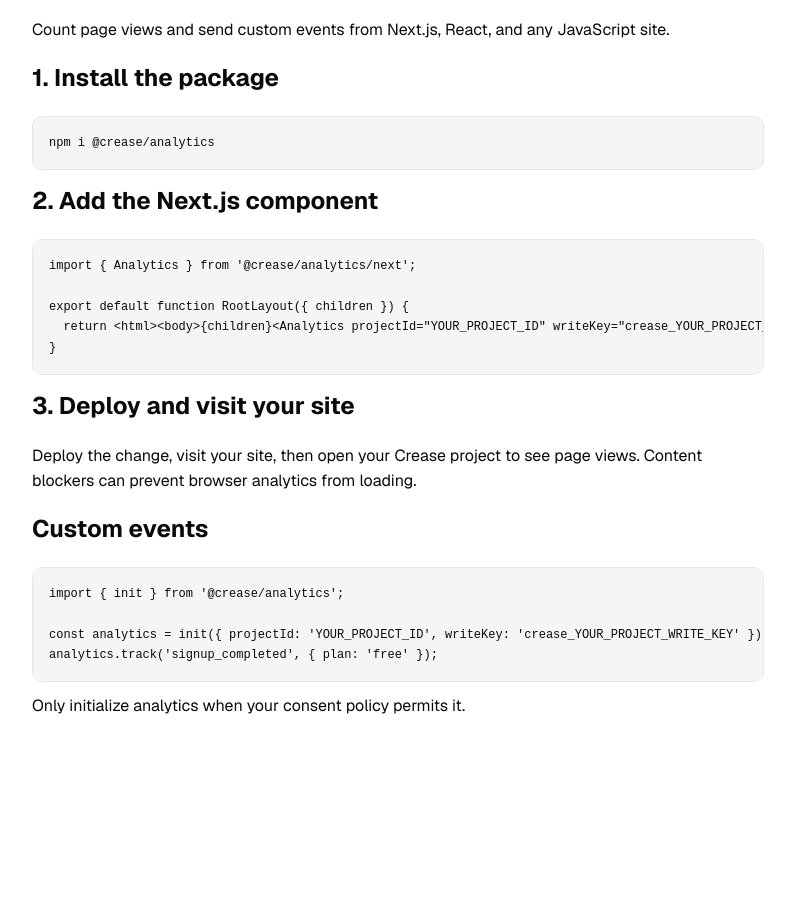
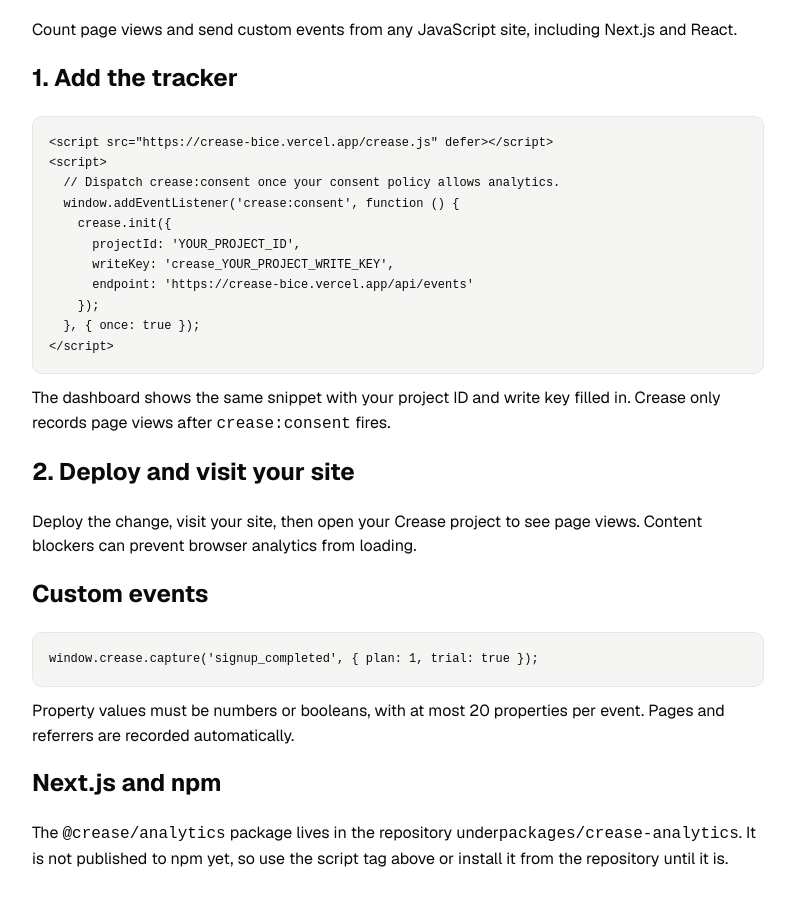
Before and after one commit to AmanSagar0607/crease, a Next.js app: page /docs in a window 1280 px wide. Shown: the part 260-1166 px from the top of the page, without its empty margins (242-1037 px from the left). Before the commit the page ends 1067 px from the top, so only its background shows below. Built offline with nearby package versions, Linux system fonts and the light colour scheme.

Commit message:
Lead docs with the working script-tag install

```diff
--- a/app/docs/page.tsx
+++ b/app/docs/page.tsx
@@ -9,24 +9,35 @@ export default function Docs() {
       <Link href="/">✳ Crease</Link>
       <ThemeToggle />
     </header>
-    <p style={{ fontSize: 12, letterSpacing: '.1em', marginTop: 48 }}>CREASE ANALYTICS / NPM</p>
+    <p style={{ fontSize: 12, letterSpacing: '.1em', marginTop: 48 }}>CREASE ANALYTICS / GET STARTED</p>
     <h1 style={{ fontSize: 42, letterSpacing: '-.05em' }}>Get started.</h1>
-    <p>Count page views and send custom events from Next.js, React, and any JavaScript site.</p>
-    <h2>1. Install the package</h2>
-    <Code>npm i @crease/analytics</Code>
-    <h2>2. Add the Next.js component</h2>
-    <Code>{`import { Analytics } from '@crease/analytics/next';
-
-export default function RootLayout({ children }) {
-  return <html><body>{children}<Analytics projectId="YOUR_PROJECT_ID" writeKey="crease_YOUR_PROJECT_WRITE_KEY" /></body></html>;
-}`}</Code>
-    <h2>3. Deploy and visit your site</h2>
+    <p>Count page views and send custom events from any JavaScript site, including Next.js and React.</p>
+    <h2>1. Add the tracker</h2>
+    <Code>{`<script src="https://crease-bice.vercel.app/crease.js" defer></script>
+<script>
+  // Dispatch crease:consent once your consent policy allows analytics.
+  window.addEventListener('crease:consent', function () {
+    crease.init({
+      projectId: 'YOUR_PROJECT_ID',
+      writeKey: 'crease_YOUR_PROJECT_WRITE_KEY',
+      endpoint: 'https://crease-bice.vercel.app/api/events'
+    });
+  }, { once: true });
+</script>`}</Code>
+    <p>
+      The dashboard shows the same snippet with your project ID and write key filled in.
+      Crease only records page views after <code>crease:consent</code> fires.
+    </p>
+    <h2>2. Deploy and visit your site</h2>
     <p>Deploy the change, visit your site, then open your Crease project to see page views. Content blockers can prevent browser analytics from loading.</p>
     <h2>Custom events</h2>
-    <Code>{`import { init } from '@crease/analytics';
-
-const analytics = init({ projectId: 'YOUR_PROJECT_ID', writeKey: 'crease_YOUR_PROJECT_WRITE_KEY' });
-analytics.track('signup_completed', { plan: 'free' });`}</Code>
-    <p>Only initialize analytics when your consent policy permits it.</p>
+    <Code>{`window.crease.capture('signup_completed', { plan: 1, trial: true });`}</Code>
+    <p>Property values must be numbers or booleans, with at most 20 properties per event. Pages and referrers are recorded automatically.</p>
+    <h2>Next.js and npm</h2>
+    <p>
+      The <code>@crease/analytics</code> package lives in the repository under
+      <code>packages/crease-analytics</code>. It is not published to npm yet, so use the script tag
+      above or install it from the repository until it is.
+    </p>
   </main>;
 }
```
Also changed, not shown: packages/crease-analytics/README.md, 1 other file (tests, documents, lock files or other folders).
